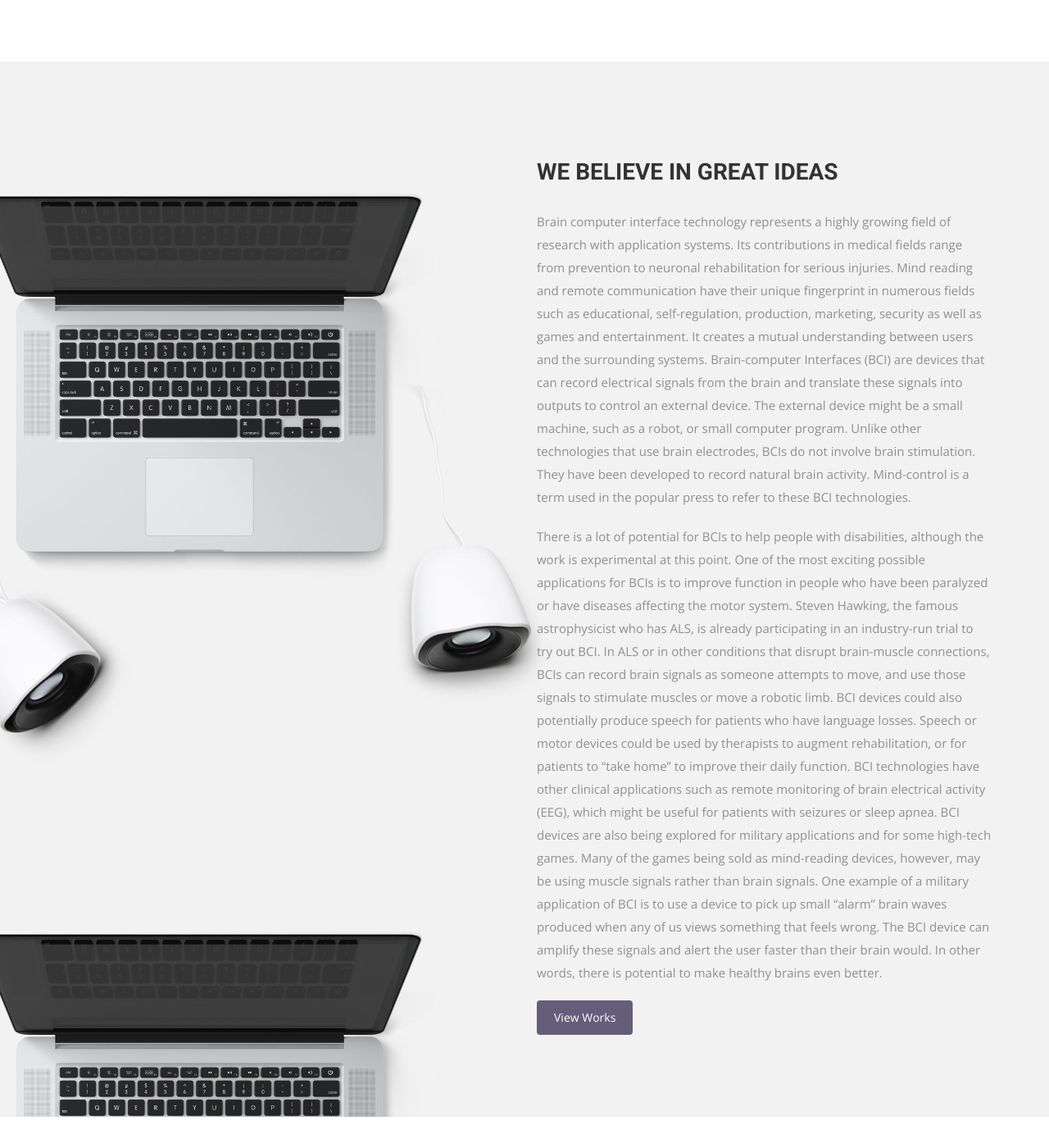
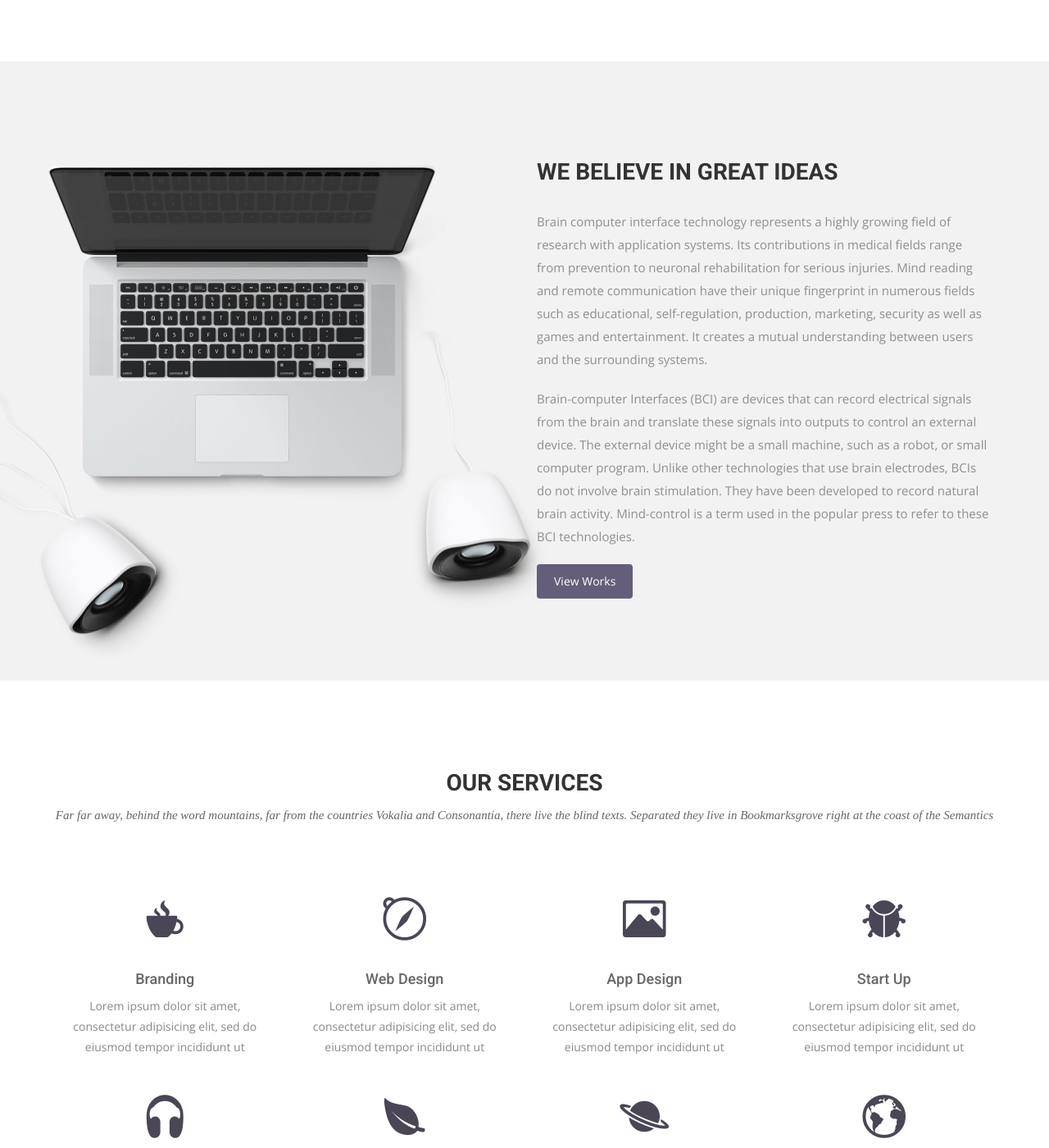
Before and after one commit to Brain-Computer-Interface-Research-Lab/BCI, a Jekyll site: the page built from index.html, in a window 1280 px wide and 1400 px high, scrolled down 1261 px. Shown: the whole window at 82% size. Built offline with Jekyll 4.4.1, drawn with Linux system fonts in a browser that asks for light colours; nearby versions of some CDN libraries; some web fonts are replaced.

Commit message:
adding text

```diff
--- a/index.html
+++ b/index.html
@@ -44,10 +44,8 @@
   <div class="row">
     <div class="col-md-6 col-md-offset-6">
       <h2>WE BELIEVE IN GREAT IDEAS</h2>
-      <p>Brain computer interface technology represents a highly growing field of research with application systems. Its contributions in medical fields range from prevention to neuronal rehabilitation for serious injuries. Mind reading and remote communication have their unique fingerprint in numerous fields such as educational, self-regulation, production, marketing, security as well as games and entertainment. It creates a mutual understanding between users and the surrounding systems.
-       Brain-computer Interfaces (BCI) are devices that can record electrical signals from the brain and translate these signals into outputs to control an external device. The external device might be a small machine, such as a robot, or small computer program. Unlike other technologies that use brain electrodes, BCIs do not involve brain stimulation. They have been developed to record natural brain activity. Mind-control is a term used in the popular press to refer to these BCI technologies.</p>
-      <p>There is a lot of potential for BCIs to help people with disabilities, although the work is experimental at this point. One of the most exciting possible applications for BCIs is to improve function in people who have been paralyzed or have diseases affecting the motor system. Steven Hawking, the famous astrophysicist who has ALS, is already participating in an industry-run trial to try out BCI. In ALS or in other conditions that disrupt brain-muscle connections, BCIs can record brain signals as someone attempts to move, and use those signals to stimulate muscles or move a robotic limb. BCI devices could also potentially produce speech for patients who have language losses. Speech or motor devices could be used by therapists to augment rehabilitation, or for patients to “take home” to improve their daily function. BCI technologies have other clinical applications such as remote monitoring of brain electrical activity (EEG), which might be useful for patients with seizures or sleep apnea.
-       BCI devices are also being explored for military applications and for some high-tech games. Many of the games being sold as mind-reading devices, however, may be using muscle signals rather than brain signals. One example of a military application of BCI is to use a device to pick up small “alarm” brain waves produced when any of us views something that feels wrong. The BCI device can amplify these signals and alert the user faster than their brain would. In other words, there is potential to make healthy brains even better.</p>
+      <p>Brain computer interface technology represents a highly growing field of research with application systems. Its contributions in medical fields range from prevention to neuronal rehabilitation for serious injuries. Mind reading and remote communication have their unique fingerprint in numerous fields such as educational, self-regulation, production, marketing, security as well as games and entertainment. It creates a mutual understanding between users and the surrounding systems. </p>
+      <p> Brain-computer Interfaces (BCI) are devices that can record electrical signals from the brain and translate these signals into outputs to control an external device. The external device might be a small machine, such as a robot, or small computer program. Unlike other technologies that use brain electrodes, BCIs do not involve brain stimulation. They have been developed to record natural brain activity. Mind-control is a term used in the popular press to refer to these BCI technologies.</p>
       <a href="#" class="btn btn-view-works">View Works</a>
     </div>
   </div>
```
